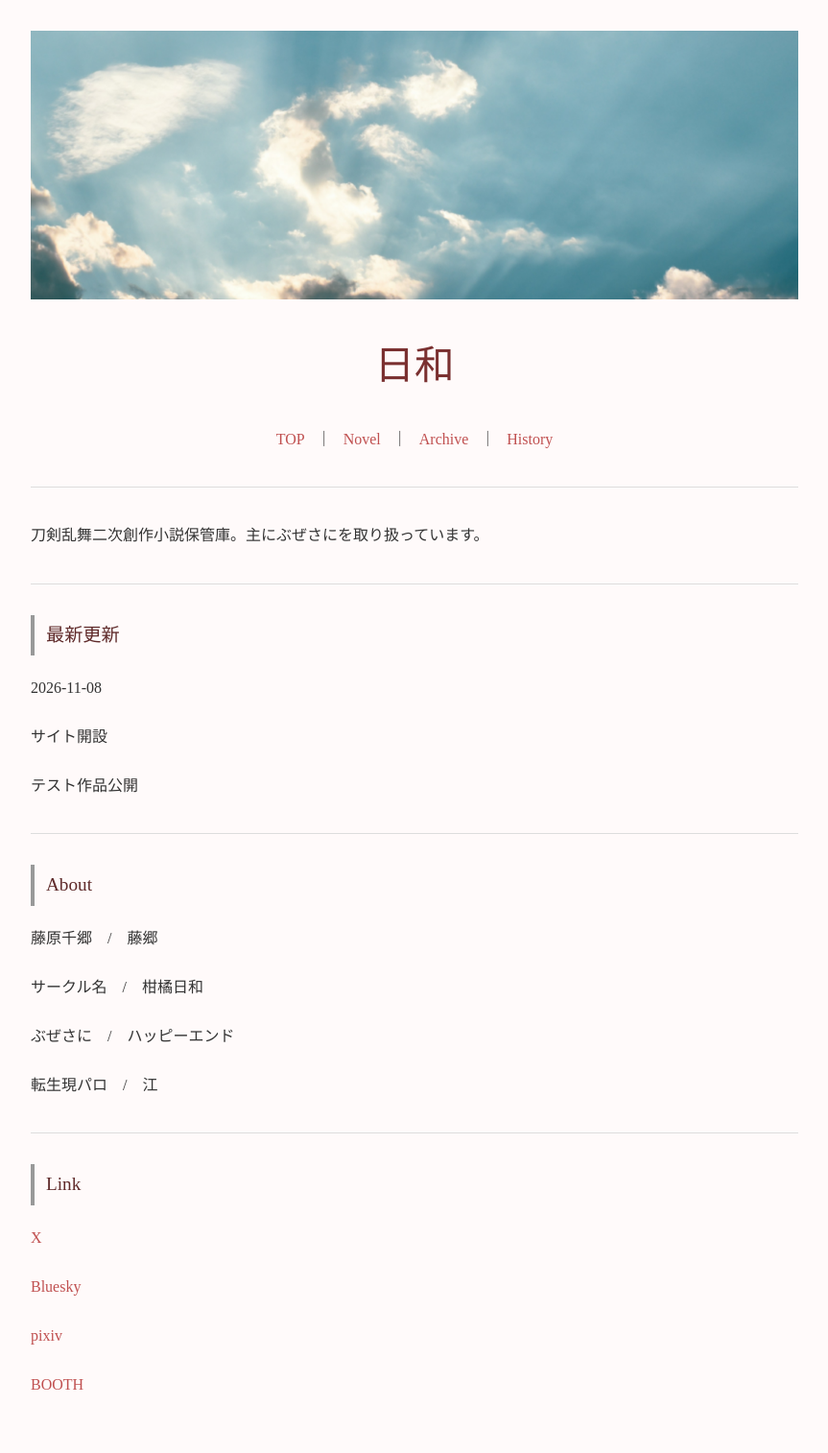
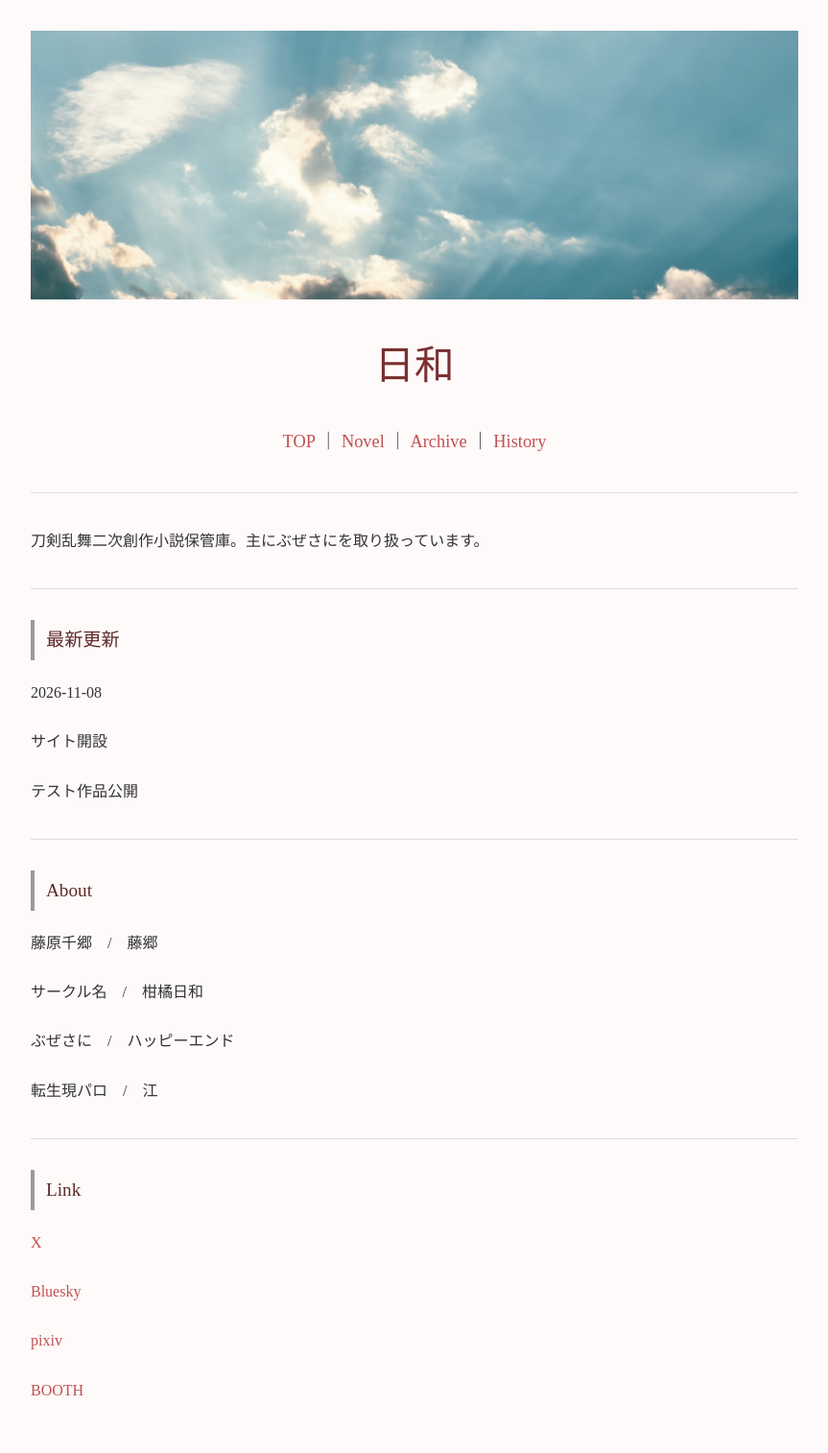
Before and after one commit to fjst160/lemon160, a Jekyll site: the page built from index.md, in a window 1280 px wide. Shown: the whole page at 96% size, without its empty margins (208-1071 px from the left). Built offline with Jekyll 4.4.1, drawn with Linux system fonts in a browser that asks for light colours.

Commit message:
Update style.css

```diff
--- a/assets/style.css
+++ b/assets/style.css
@@ -42,13 +42,10 @@ header img{
 
 nav{
     text-align: center;
-    margin: 0.8rem 0 1.2rem 0;
+    margin: 0.8rem 0 1.5rem 0;
+
+    font-size: 1.15rem;
 }
-
-nav a{
-    padding: 0 0.5rem;
-}
-
 /* ========================================
    タイトル
 ======================================== */
```
